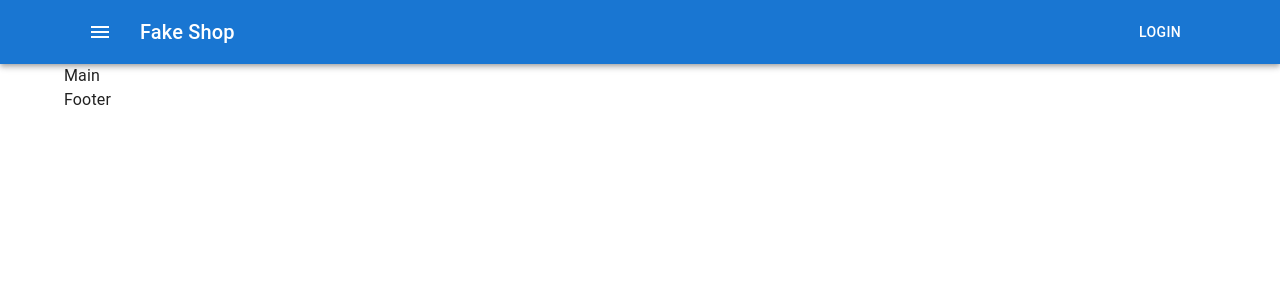
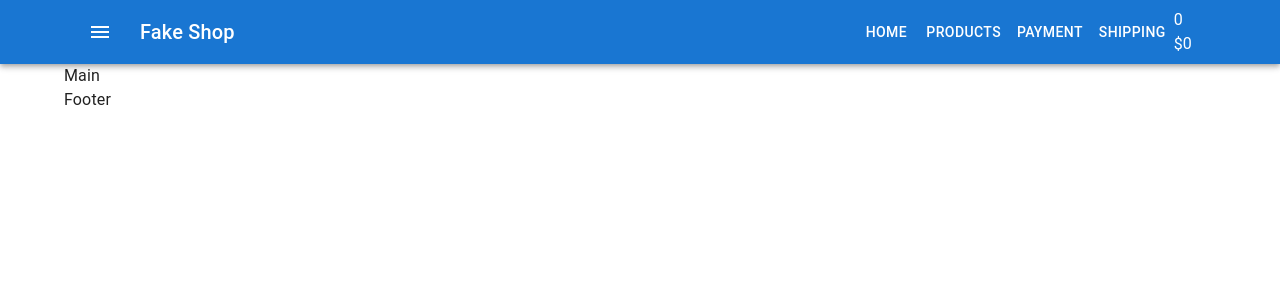
Before and after one commit to Taraskin777/react-shop-project, a React (Create React App) app: page / in a window 1280 px wide. Shown: the top 300 px of the page. Built offline with nearby package versions, Linux system fonts and the light colour scheme.

Commit message:
add menu and card header

```diff
--- /dev/null
+++ b/src/components/Cart/CartHeader.js
@@ -0,0 +1,10 @@
+import React from 'react'
+
+export const CartHeader = () => {
+    return (
+        <div>
+            <div>0</div>
+            <div>$0</div>
+        </div>
+    )
+}
--- /dev/null
+++ b/src/components/Menu/Menu.js
@@ -0,0 +1,13 @@
+import React from 'react'
+import { Button } from '@mui/material'
+
+export const Menu = () => {
+    return (
+        <>
+            <Button color="inherit">Home</Button>
+            <Button color="inherit">Products</Button>
+            <Button color="inherit">Payment</Button>
+            <Button color="inherit">Shipping</Button>
+        </>
+    )
+}
--- a/src/containers/Header/Header.js
+++ b/src/containers/Header/Header.js
@@ -2,10 +2,12 @@
 import AppBar from '@mui/material/AppBar'
 import Toolbar from '@mui/material/Toolbar'
 import Typography from '@mui/material/Typography'
-import Button from '@mui/material/Button'
+
 import IconButton from '@mui/material/IconButton'
 import MenuIcon from '@mui/icons-material/Menu'
 import { Container } from '@mui/material'
+import { Menu } from 'components/Menu/Menu'
+import { CartHeader } from 'components/Cart/CartHeader'
 
 export const Header = () => {
     return (
@@ -29,7 +31,8 @@
                         >
                             Fake Shop
                         </Typography>
-                        <Button color="inherit">Login</Button>
+                        <Menu />
+                        <CartHeader />
                     </Toolbar>
                 </Container>
             </AppBar>
```
Also changed, not shown: src/containers/Footer/Footer.js (indentation only).
